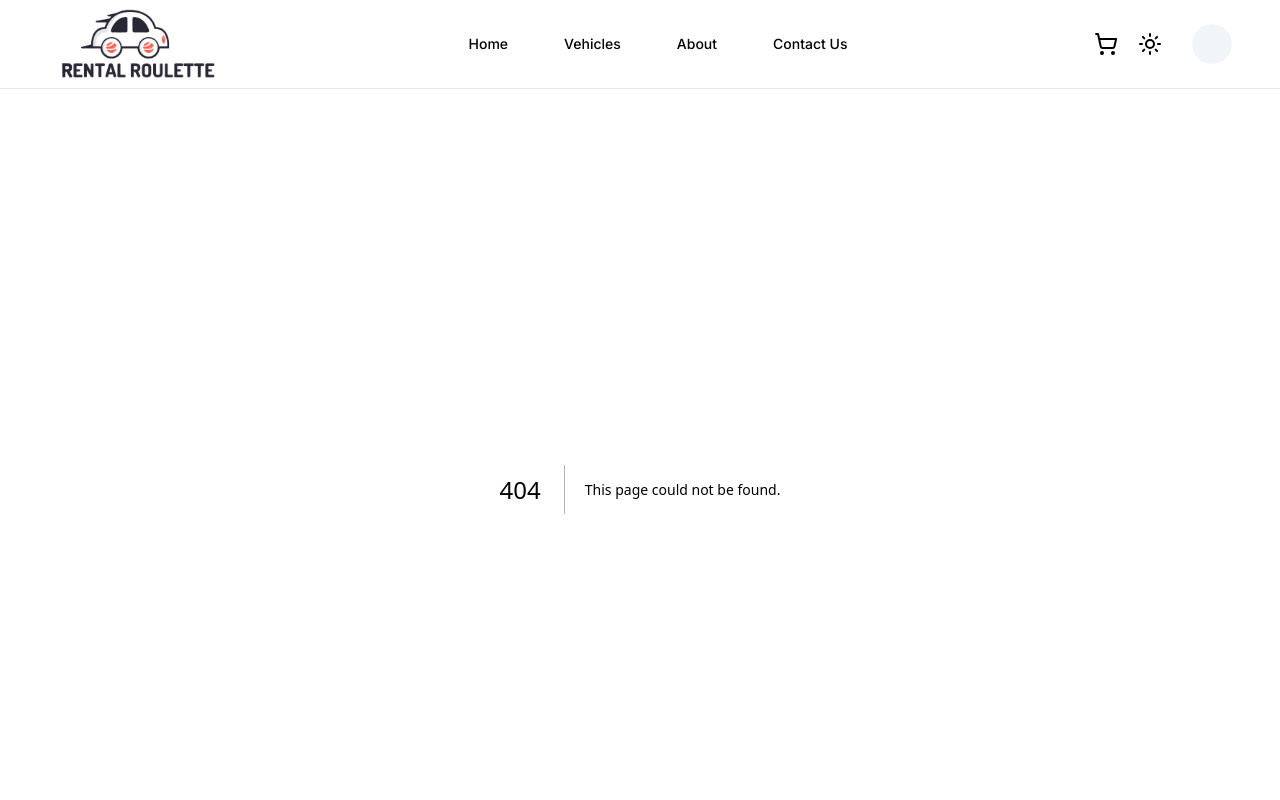
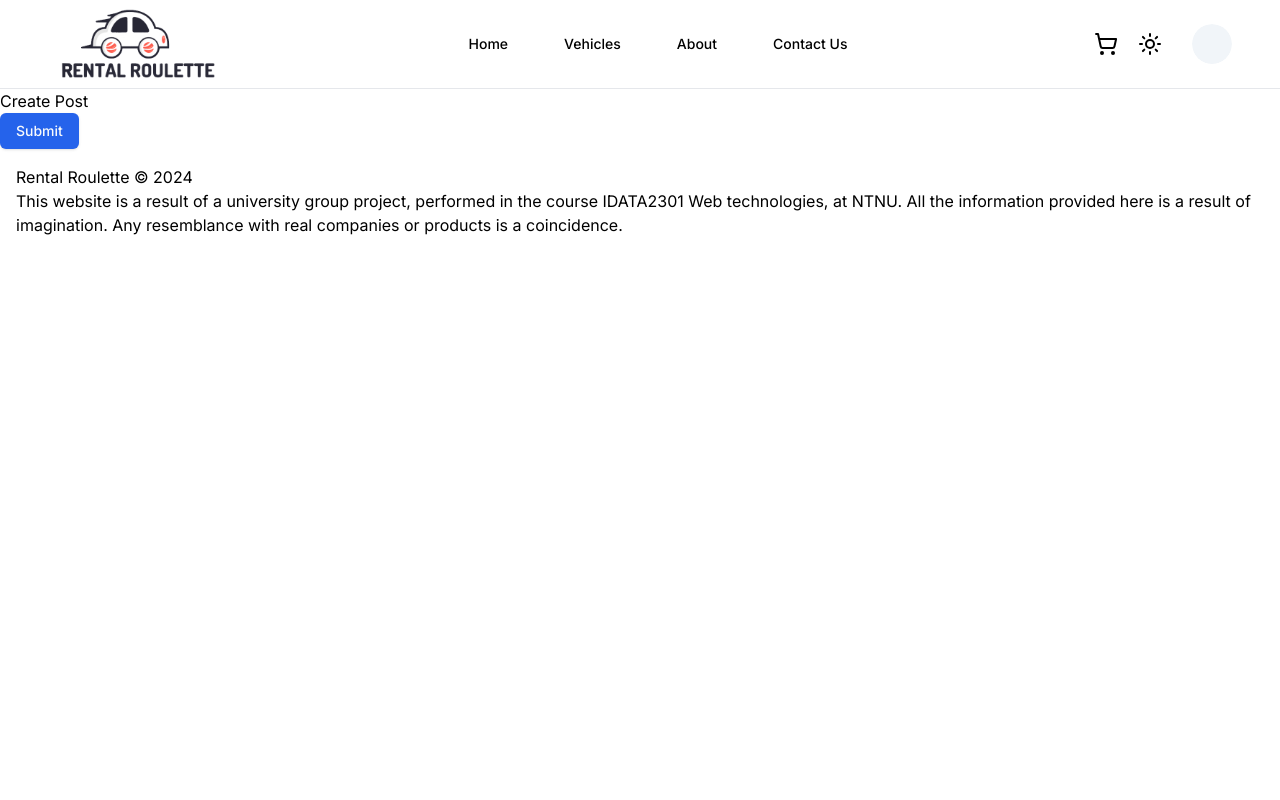
Before and after one commit to viljarh/idata-group10, a Next.js app in the folder frontend/: page /admin/manage-post/create in a window 1280 px wide. Before the commit this address had no page. Shown: the top 800 px of the page. Built offline with nearby package versions, Linux system fonts and the light colour scheme.

Commit message:
trying to connect backend to frontend

```diff
--- /dev/null
+++ b/frontend/app/admin/manage-post/create/page.tsx
@@ -0,0 +1,48 @@
+import { useState } from "react";
+import { useRouter } from "next/router";
+import Container from "@/components/ui/Container";
+import { Button } from "@/components/ui/button";
+
+const CreatePostPage = () => {
+  const router = useRouter();
+  const [formData, setFormData] = useState({
+  });
+
+  const handleChange = (e: React.ChangeEvent<HTMLInputElement>) => {
+    setFormData({ ...formData, [e.target.name]: e.target.value });
+  };
+
+  const handleSubmit = async (e: React.FormEvent<HTMLFormElement>) => {
+    e.preventDefault();
+    try {
+      // Send POST request to your API endpoint (/api/vehicles/create) with formData
+      const res = await fetch("/api/vehicles/create", {
+        method: "POST",
+        headers: {
+          "Content-Type": "application/json",
+        },
+        body: JSON.stringify(formData),
+      });
+      if (res.ok) {
+        // Redirect to a success page or back to admin page
+        router.push("/admin");
+      } else {
+        console.error("Failed to create post");
+      }
+    } catch (error) {
+      console.error("Error creating post:", error);
+    }
+  };
+
+  return (
+    <Container>
+      <h1>Create Post</h1>
+      <form onSubmit={handleSubmit}>
+        {/* Render form fields here */}
+        <Button type="submit">Submit</Button>
+      </form>
+    </Container>
+  );
+};
+
+export default CreatePostPage;
--- a/frontend/app/admin/page.tsx
+++ b/frontend/app/admin/page.tsx
@@ -12,7 +12,7 @@ const AdminPage = () => {
         <div className="border-neutral-400 mt-5 p-4 rounded-lg bg-gray-100">
           <ul className="list-none">
             <li>
-              <Link href="/manage-post">
+              <Link href="/manage-post/create">
                 <p className="text-blue-500 hover:underline">Create Post</p>
               </Link>
             </li>
--- a/frontend/app/page.tsx
+++ b/frontend/app/page.tsx
@@ -1,5 +1,5 @@
 "use client";
-import { fetchVehicles } from "@/api/vehicles";
+import { fetchVehicles } from "@/api/vehicles/fetchVehicles";
 import ProductList from "@/components/ProductList";
 import Container from "@/components/ui/Container";
 import { Button } from "@/components/ui/button";
--- a/frontend/app/vehicles/page.tsx
+++ b/frontend/app/vehicles/page.tsx
@@ -4,7 +4,7 @@ import Container from '@/components/ui/Container';
 import ProductList from '@/components/ProductList';
 import CarDetails from '@/components/CarDetails';
 import { VehicleProps } from '@/types';
-import { fetchVehicles } from '@/api/vehicles'; // Import the fetchVehicles function
+import { fetchVehicles } from '@/api/vehicles/fetchVehicles'; // Import the fetchVehicles function
 
 const VehiclePage = () => {
   const [vehicles, setVehicles] = useState<VehicleProps[]>([]);
--- a/frontend/components/ui/ProductCard.tsx
+++ b/frontend/components/ui/ProductCard.tsx
@@ -1,5 +1,4 @@
 "use client";
-import Image from "next/image";
 import Link from "next/link";
 import { Card, CardContent, CardFooter } from "./card";
 import { useState } from "react";
@@ -13,10 +12,10 @@ interface ProductCard {
 const ProductCard: React.FC<ProductCard> = ({ data }) => {
   const [isOpen, setIsOpen] = useState(false);
 
-  const handleViewMoreClick = (event: MouseEvent<HTMLAnchorElement>) => {
+  const handleViewMoreClick = (event: React.MouseEvent<HTMLAnchorElement, MouseEvent>) => {
     event.preventDefault();
-    setIsOpen(true);
-  };
+    setIsOpen(true)
+  }
   return (
     <Link
       href="/"
@@ -26,12 +25,7 @@ const ProductCard: React.FC<ProductCard> = ({ data }) => {
       <Card className="rounded-lg border-2">
         <CardContent className="pt-4">
           <div className="aspect-square relative bg-foreground/5 dark:bg-background rounded-lg">
-            {/* <Image
-              src={data.image?.[0]}
-              alt=""
-              fill
-              className="aspect-square object-cover rounded-lg transition-all duration-300 hover:scale-105"
-            /> */}
+            {data.image}
           </div>
         </CardContent>
 
@@ -46,7 +40,7 @@ const ProductCard: React.FC<ProductCard> = ({ data }) => {
           <CarDetails
             isOpen={isOpen}
             closeModal={() => setIsOpen(false)}
-            data={data}
+            vehicle={data}
           />
         </CardFooter>
       </Card>
```
Also changed, not shown: frontend/api/vehicles/createVehicle.ts (added, +33 -0 lines), frontend/api/vehicles/[id]/delete.ts (added), frontend/api/vehicles/[id]/edit.ts (added), frontend/api/vehicles/fetchVehicles.ts (renamed from frontend/api/vehicles.ts), frontend/app/admin/manage-post/delete/[id].tsx (added), frontend/app/admin/manage-post/edit/[id].tsx (added).
